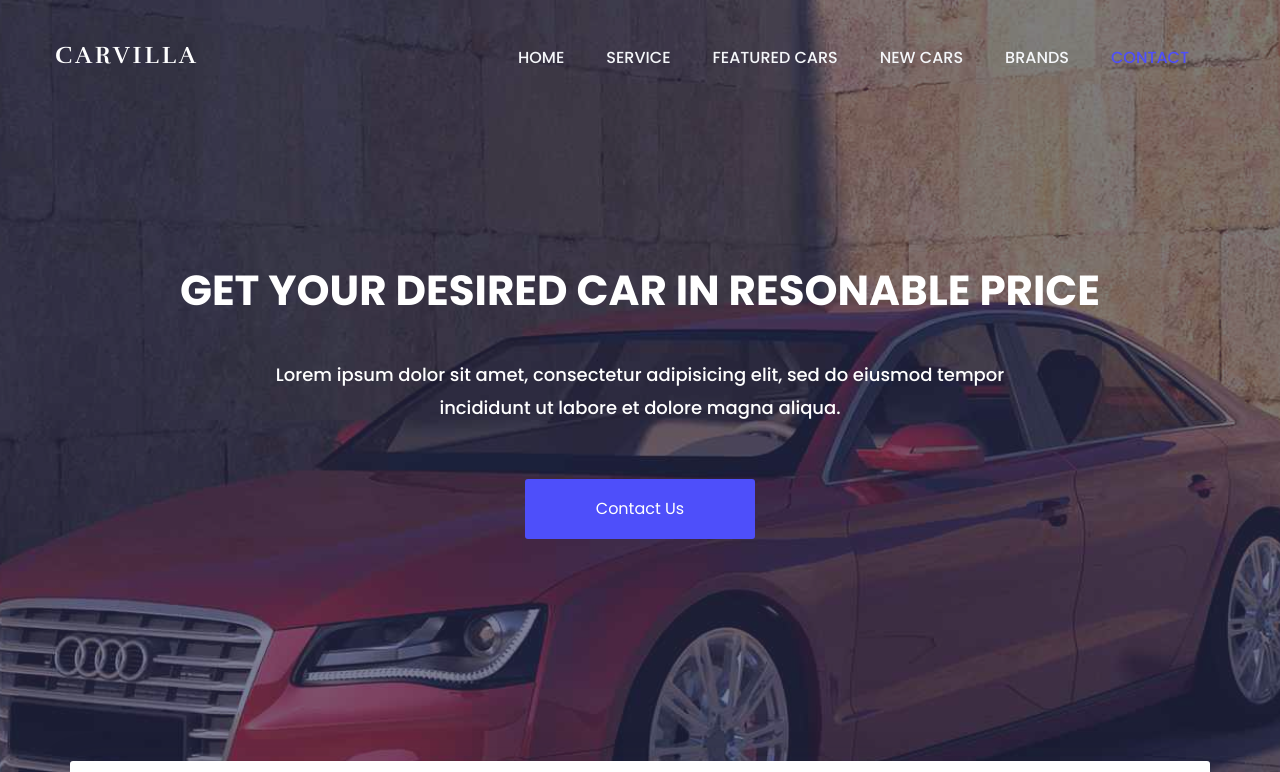
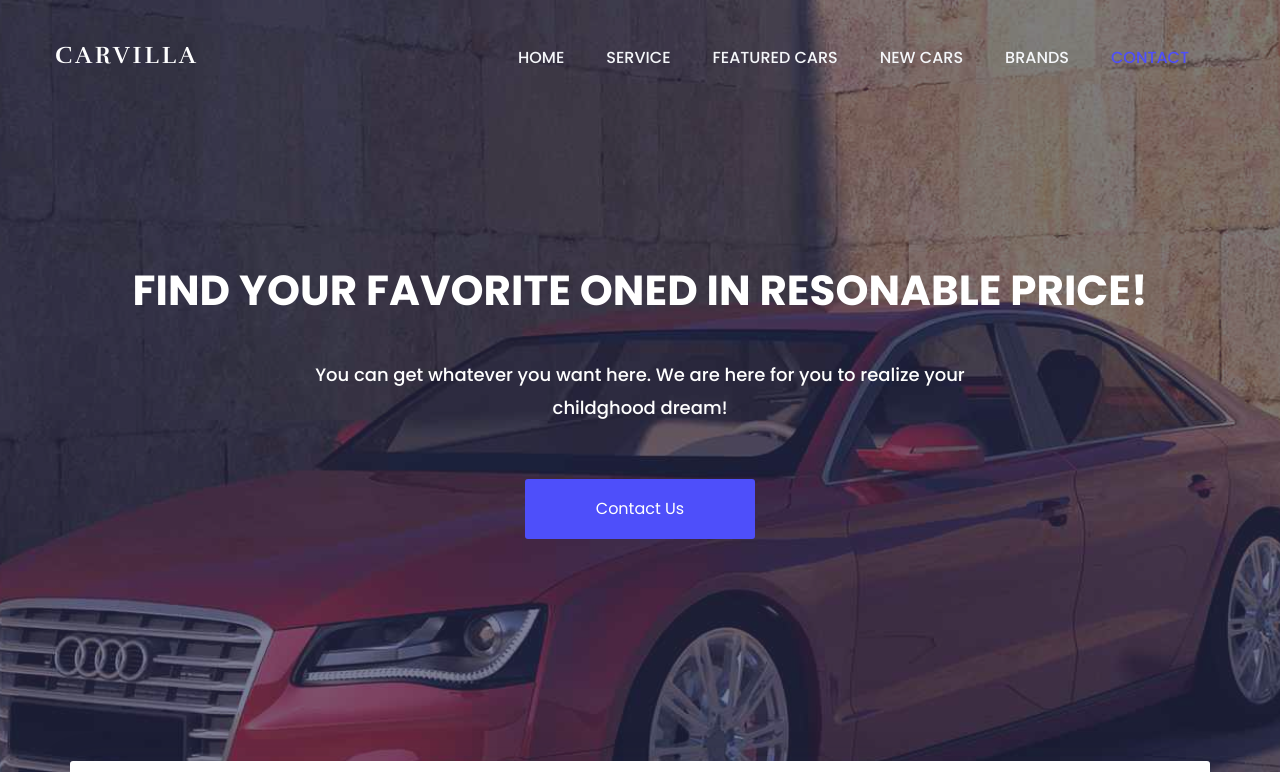
Before and after one commit to Age1107/NormalNinjya4, a plain HTML site: page index.html in a window 1280 px wide. Shown: the top 772 px of the page. Drawn offline with nearby package versions, Linux system fonts and the light colour scheme.

Commit message:
Update index.html

```diff
--- a/index.html
+++ b/index.html
@@ -14,7 +14,7 @@
 		<link href="https://fonts.googleapis.com/css?family=Rufina:400,700" rel="stylesheet">
 
         <!-- title of site -->
-        <title>CarVilla</title>
+        <title>MyGarage.com</title>
 
         <!-- For favicon png -->
 		<link rel="shortcut icon" type="image/icon" href="assets/logo/favicon.png"/>
@@ -105,9 +105,9 @@
 
 			<div class="container">
 				<div class="welcome-hero-txt">
-					<h2>get your desired car in resonable price</h2>
+					<h2>Find your favorite oned in resonable price!</h2>
 					<p>
-						Lorem ipsum dolor sit amet, consectetur adipisicing elit, sed do eiusmod tempor incididunt ut labore et dolore   magna aliqua.
+						You can get whatever you want here. We are here for you to realize your childghood dream!
 					</p>
 					<button class="welcome-btn" onclick="window.location.href='#'">contact us</button>
 				</div>
```
